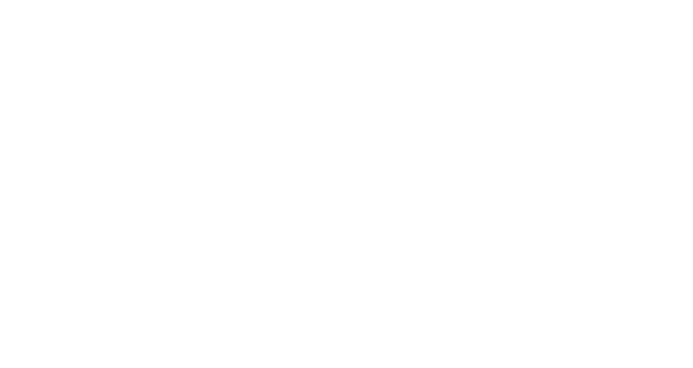
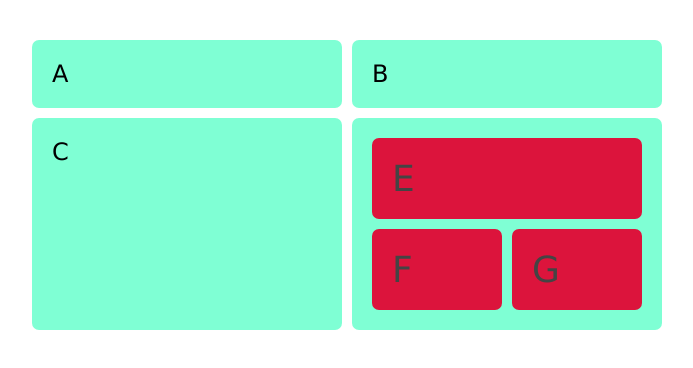
Before and after one commit to Lexicon-Frontend-React-2023-2024/nested-grid, a plain HTML site: page index.html in a window 1280 px wide. Shown: the whole page, without its empty margins (8-701 px from the left). Drawn offline with Linux system fonts and the light colour scheme.

Commit message:
added nested grid template

```diff
--- a/index.html
+++ b/index.html
@@ -4,8 +4,19 @@
     <meta charset="UTF-8">
     <meta name="viewport" content="width=device-width, initial-scale=1.0">
     <title>Nested Grid</title>
+    <link rel="stylesheet" href="style.css">
 </head>
 <body>
+    <div class="wrapper">
+        <div class="box a">A</div>
+        <div class="box b">B</div>
+        <div class="box c">C</div>
+        <div class="box d">
+            <div class="box e">E</div>
+            <div class="box f">F</div>
+            <div class="box g">G</div>
+        </div>
+    </div>
 
 </body>
 </html>
--- a/style.css
+++ b/style.css
@@ -0,0 +1,63 @@
+body {
+    margin: 40px;
+    font-family: Verdana, Geneva, Tahoma, sans-serif;
+}
+
+.wrapper {
+    display: grid;
+    gap: 10px;
+    grid-template-columns: repeat(4, [col] 150px);
+    grid-template-rows: repeat(2, [row] auto);
+
+}
+
+.box {
+    background-color: aquamarine;
+    border-radius: 7px;
+    padding: 20px;
+    font-size: 150%;
+}
+
+.box .box {
+    background-color: crimson;
+    color: #444;
+}
+
+.a {
+    grid-column: col / span 2;
+    grid-row: row;
+}
+.b {
+    grid-column: col 3 / span 2;
+    grid-row: row;
+}
+.c {
+    grid-column: col / span 2;
+    grid-row: row 2;
+}
+
+
+
+.d {
+    grid-column: col 3 / span 2;
+    grid-row: row 2;
+    /* The nested grid-rules */
+    display: grid;
+    gap: 10px;
+    grid-template-columns: 1fr 1fr;
+}
+
+.e {
+    grid-column: 1 / 3;
+    grid-row: 1;
+}
+
+.f {
+    grid-column: 1;
+    grid-row: 2;
+}
+
+.g {
+    grid-column: 2;
+    grid-row: 2;
+}
```
